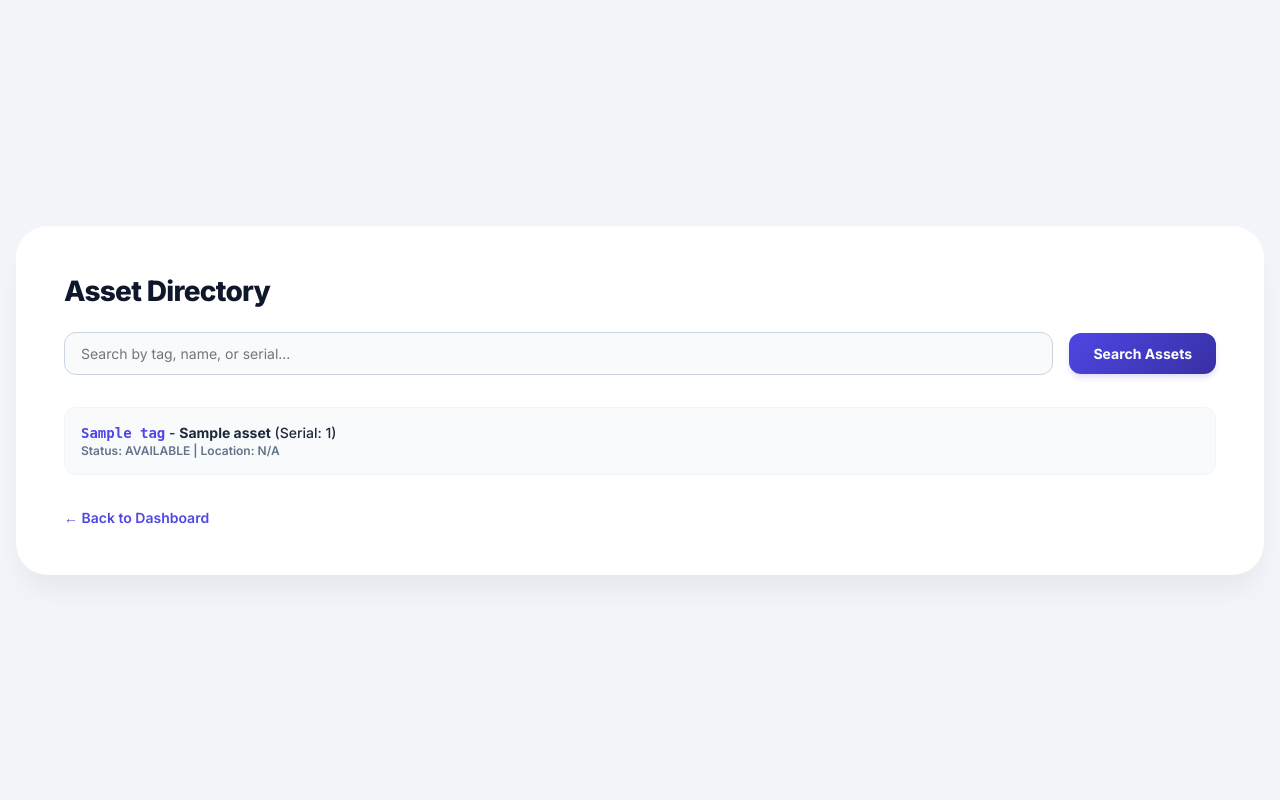
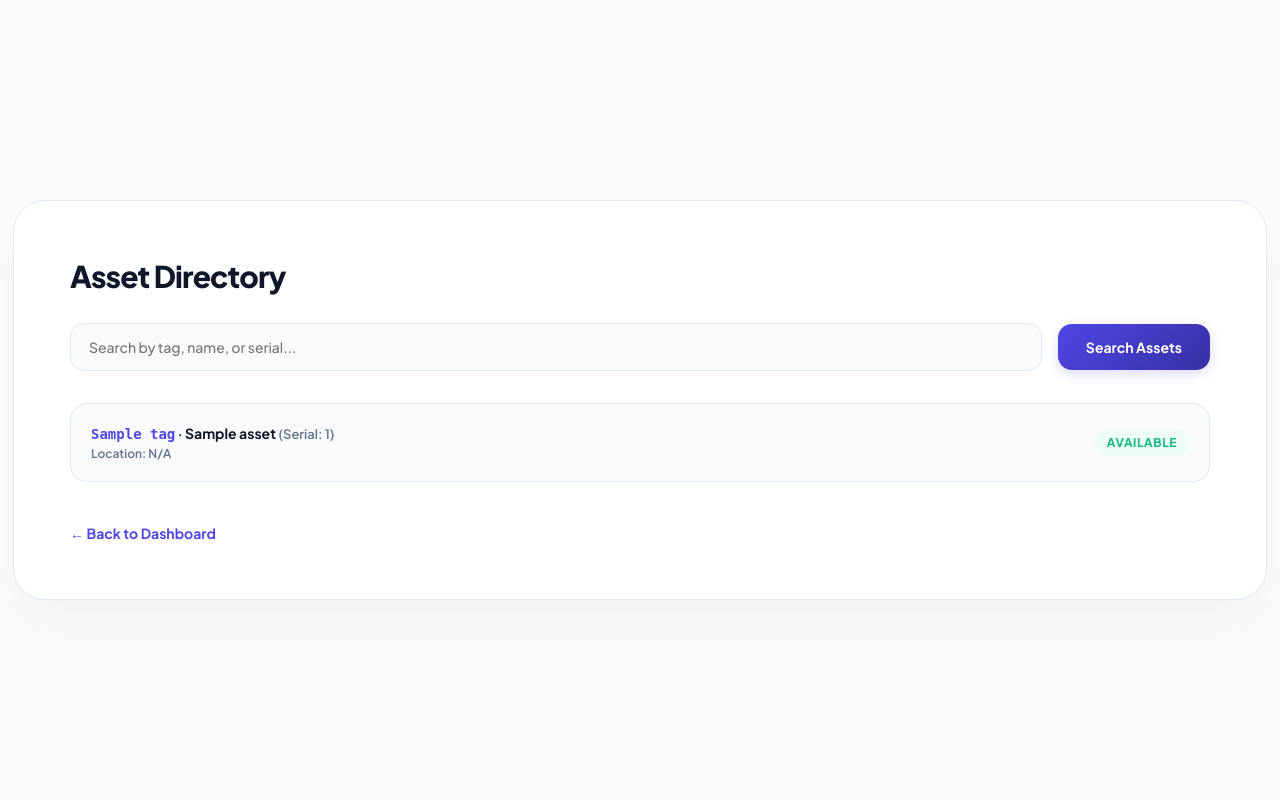
Before and after one commit to Ranakeyuy/ODOO_hackthon_2026_AssetFlow-, a Django app: template core/templates/core/asset_directory.html in a window 1280 px wide. Run offline with Django 3.2, Linux system fonts and the light colour scheme; the template is opened without the code that fills it: most values are stand-ins (such as "Sample title", 1, 10 or a date in 2020).

Commit message:
style: upgrade design system typography, card hovers, and status badges

```diff
--- a/core/static/core/style.css
+++ b/core/static/core/style.css
@@ -1,9 +1,26 @@
-@import url('https://fonts.googleapis.com/css2?family=Inter:wght@300;400;500;600;700;800&display=swap');
+@import url('https://fonts.googleapis.com/css2?family=Plus+Jakarta+Sans:wght@300;400;500;600;700;800&display=swap');
+
+:root {
+    --primary: #4f46e5;
+    --primary-hover: #4338ca;
+    --primary-light: #e0e7ff;
+    --bg-main: #f8fafc;
+    --bg-card: #ffffff;
+    --border: #e2e8f0;
+    --text-main: #0f172a;
+    --text-muted: #64748b;
+    --success: #10b981;
+    --success-bg: #ecfdf5;
+    --warning: #f59e0b;
+    --warning-bg: #fffbeb;
+    --danger: #ef4444;
+    --danger-bg: #fef2f2;
+}
 
 body {
-    font-family: 'Inter', sans-serif;
-    background-color: #f1f5f9;
-    color: #1e293b;
+    font-family: 'Plus Jakarta Sans', sans-serif;
+    background-color: var(--bg-main);
+    color: var(--text-main);
     margin: 0;
     padding: 0;
     display: flex;
@@ -14,58 +31,63 @@ body {
 
 .app-container {
     width: 100%;
-    max-width: 500px;
-    background: #ffffff;
-    padding: 2.5rem;
+    max-width: 460px;
+    background: var(--bg-card);
+    padding: 3rem;
     border-radius: 1.5rem;
-    box-shadow: 0 10px 25px -5px rgba(0, 0, 0, 0.05), 0 8px 10px -6px rgba(0, 0, 0, 0.05);
-    border: 1px border #e2e8f0;
+    box-shadow: 0 20px 25px -5px rgba(0, 0, 0, 0.05), 0 10px 10px -5px rgba(0, 0, 0, 0.02);
+    border: 1px solid var(--border);
+    transition: transform 0.3s ease;
 }
 
 .dashboard-container {
     width: 90%;
-    max-width: 1200px;
-    background: #ffffff;
-    padding: 3rem;
+    max-width: 1140px;
+    background: var(--bg-card);
+    padding: 3.5rem;
     border-radius: 2rem;
-    box-shadow: 0 20px 25px -5px rgba(0, 0, 0, 0.05);
-    margin: 2rem auto;
+    box-shadow: 0 25px 50px -12px rgba(0, 0, 0, 0.04);
+    margin: 3rem auto;
+    border: 1px solid var(--border);
 }
 
 h2 {
-    font-size: 1.75rem;
+    font-size: 1.875rem;
     font-weight: 800;
-    color: #0f172a;
+    color: var(--text-main);
     margin-top: 0;
-    margin-bottom: 1.5rem;
-    letter-spacing: -0.025em;
+    margin-bottom: 1.75rem;
+    letter-spacing: -0.03em;
 }
 
 h3 {
     font-size: 1.25rem;
     font-weight: 700;
-    color: #1e293b;
-    margin-top: 2rem;
-    margin-bottom: 1rem;
+    color: var(--text-main);
+    margin-top: 2.25rem;
+    margin-bottom: 1.25rem;
+    letter-spacing: -0.02em;
 }
 
 form {
     display: flex;
     flex-direction: column;
-    gap: 1.25rem;
+    gap: 1.5rem;
 }
 
 form p {
     margin: 0;
     display: flex;
     flex-direction: column;
-    gap: 0.5rem;
+    gap: 0.625rem;
 }
 
 label {
-    font-size: 0.875rem;
-    font-weight: 600;
-    color: #475569;
+    font-size: 0.8125rem;
+    font-weight: 700;
+    color: var(--text-muted);
+    text-transform: uppercase;
+    letter-spacing: 0.05em;
 }
 
 input[type="text"],
@@ -77,40 +99,41 @@ select,
 textarea {
     font-family: inherit;
     font-size: 0.875rem;
-    padding: 0.75rem 1rem;
-    border: 1px solid #cbd5e1;
-    border-radius: 0.75rem;
-    background-color: #f8fafc;
-    color: #0f172a;
+    font-weight: 500;
+    padding: 0.875rem 1.125rem;
+    border: 1.5px solid var(--border);
+    border-radius: 0.875rem;
+    background-color: var(--bg-main);
+    color: var(--text-main);
     outline: none;
-    transition: all 0.2s ease-in-out;
+    transition: all 0.25s cubic-bezier(0.4, 0, 0.2, 1);
 }
 
 input:focus,
 select:focus,
 textarea:focus {
-    border-color: #4f46e5;
-    background-color: #ffffff;
-    box-shadow: 0 0 0 4px rgba(79, 70, 229, 0.1);
+    border-color: var(--primary);
+    background-color: var(--bg-card);
+    box-shadow: 0 0 0 4px rgba(79, 70, 229, 0.12);
 }
 
 button {
     font-family: inherit;
     font-size: 0.875rem;
     font-weight: 700;
-    padding: 0.75rem 1.5rem;
-    background: linear-gradient(135deg, #4f46e5 0%, #3730a3 100%);
+    padding: 0.875rem 1.75rem;
+    background: linear-gradient(135deg, var(--primary) 0%, #3730a3 100%);
     color: #ffffff;
     border: none;
-    border-radius: 0.75rem;
+    border-radius: 0.875rem;
     cursor: pointer;
-    transition: all 0.2s ease-in-out;
-    box-shadow: 0 4px 6px -1px rgba(79, 70, 229, 0.2);
+    transition: all 0.25s cubic-bezier(0.4, 0, 0.2, 1);
+    box-shadow: 0 4px 12px rgba(79, 70, 229, 0.2);
 }
 
 button:hover {
-    transform: translateY(-1px);
-    box-shadow: 0 10px 15px -3px rgba(79, 70, 229, 0.3);
+    transform: translateY(-2px);
+    box-shadow: 0 12px 20px rgba(79, 70, 229, 0.3);
 }
 
 button:active {
@@ -165,32 +195,67 @@ ul {
     margin: 0;
     display: flex;
     flex-direction: column;
-    gap: 0.75rem;
+    gap: 1rem;
 }
 
 li {
-    padding: 1rem;
-    background: #f8fafc;
-    border-radius: 0.75rem;
-    border: 1px solid #f1f5f9;
+    padding: 1.25rem;
+    background: var(--bg-main);
+    border-radius: 1rem;
+    border: 1px solid var(--border);
     font-size: 0.875rem;
-    font-weight: 500;
+    font-weight: 600;
+    display: flex;
+    justify-content: space-between;
+    align-items: center;
+    transition: all 0.2s ease;
+}
+
+li:hover {
+    border-color: #cbd5e1;
 }
 
 a {
-    color: #4f46e5;
+    color: var(--primary);
     text-decoration: none;
-    font-weight: 600;
+    font-weight: 700;
     font-size: 0.875rem;
+    transition: color 0.2s ease;
 }
 
 a:hover {
-    text-decoration: underline;
+    color: var(--primary-hover);
+    text-decoration: none;
 }
 
 .auth-footer {
-    margin-top: 1.5rem;
+    margin-top: 2rem;
     text-align: center;
     font-size: 0.875rem;
-    color: #64748b;
+    color: var(--text-muted);
+    font-weight: 600;
 }
+
+.status-badge {
+    padding: 0.375rem 0.75rem;
+    border-radius: 2rem;
+    font-size: 0.75rem;
+    font-weight: 700;
+    text-transform: uppercase;
+    letter-spacing: 0.05em;
+}
+
+.status-available {
+    background-color: var(--success-bg);
+    color: var(--success);
+}
+
+.status-allocated {
+    background-color: var(--primary-light);
+    color: var(--primary);
+}
+
+.status-maintenance {
+    background-color: var(--warning-bg);
+    color: var(--warning);
+}
--- a/core/templates/core/asset_directory.html
+++ b/core/templates/core/asset_directory.html
@@ -17,17 +17,24 @@
         <ul>
             {% for a in assets %}
                 <li>
-                    <span style="font-weight: 700; color: #4f46e5; font-family: monospace;">{{ a.tag }}</span> -
-                    <strong>{{ a.name }}</strong>
-                    (Serial: {{ a.serial_number|default:"N/A" }}) <br>
-                    <span style="font-size: 0.75rem; color: #64748b; font-weight: 600;">Status: {{ a.status }} | Location: {{ a.location|default:"N/A" }}</span>
+                    <div>
+                        <span style="font-weight: 700; color: var(--primary); font-family: monospace;">{{ a.tag }}</span> &middot;
+                        <strong>{{ a.name }}</strong>
+                        <span style="color: var(--text-muted); font-size: 0.8125rem;">(Serial: {{ a.serial_number|default:"N/A" }})</span>
+                        <div style="font-size: 0.75rem; color: var(--text-muted); font-weight: 600; margin-top: 0.25rem;">
+                            Location: {{ a.location|default:"N/A" }}
+                        </div>
+                    </div>
+                    <span class="status-badge {% if a.status == 'AVAILABLE' %}status-available{% elif a.status == 'ALLOCATED' %}status-allocated{% else %}status-maintenance{% endif %}">
+                        {{ a.status }}
+                    </span>
                 </li>
             {% empty %}
-                <li>No matching assets found.</li>
+                <li style="justify-content: center; color: var(--text-muted);">No matching assets found.</li>
             {% endfor %}
         </ul>
 
-        <div style="margin-top: 2rem;">
+        <div style="margin-top: 2.5rem;">
             <a href="{% url 'dashboard' %}">&larr; Back to Dashboard</a>
         </div>
     </div>
```
Also changed, not shown: other parts of core/static/core/style.css (+22 -15 lines).
